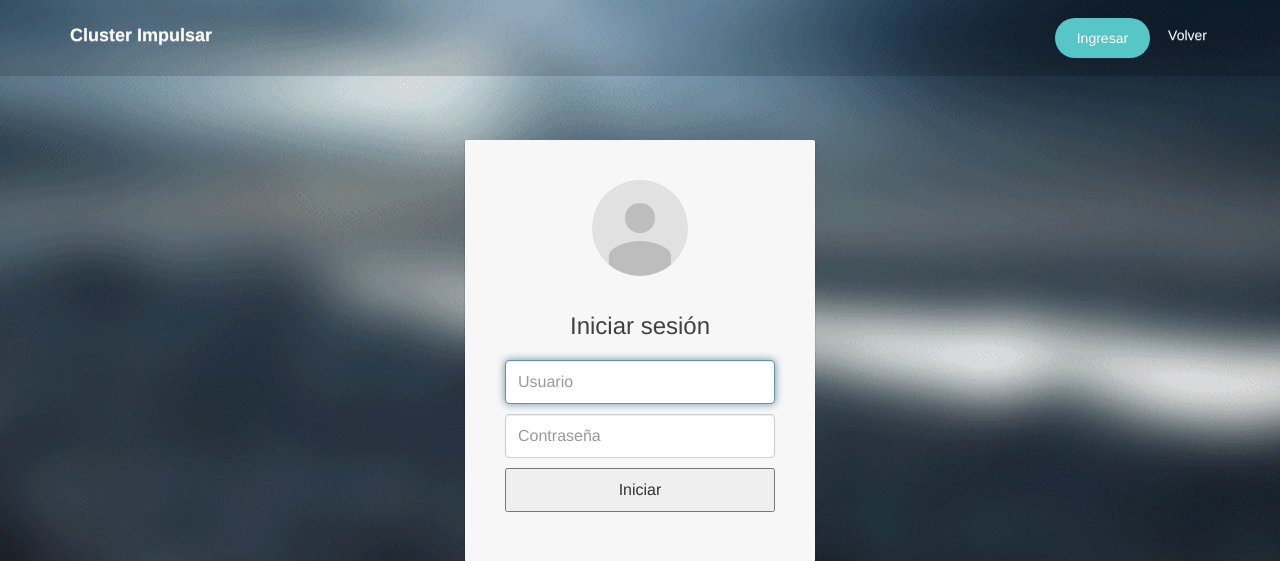
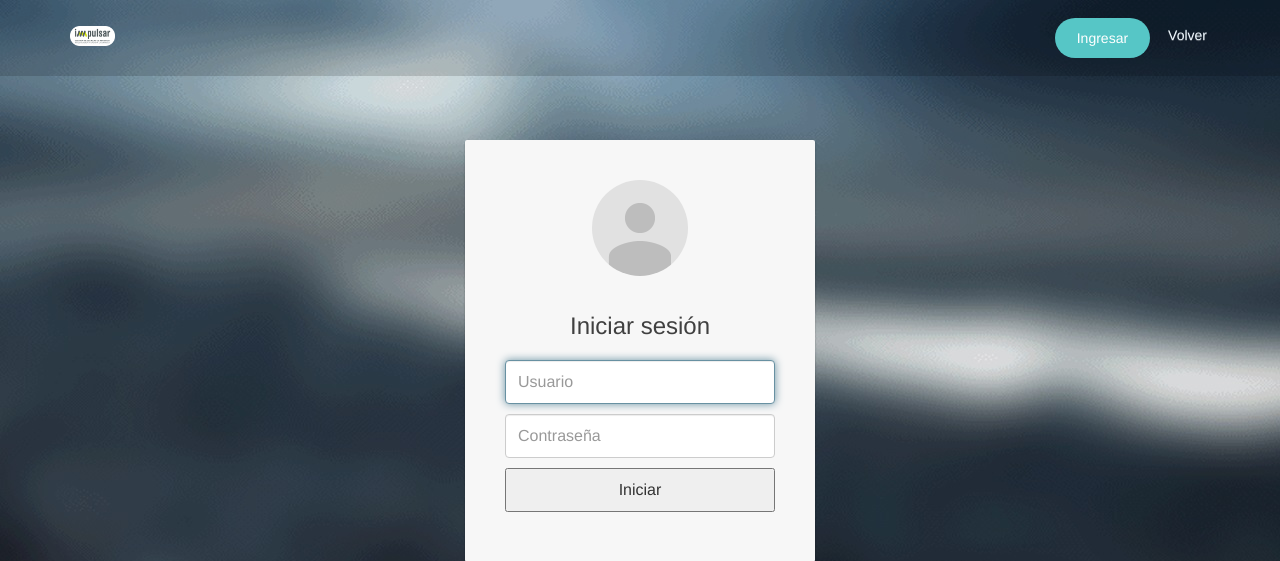
Before and after one commit to Xanfles/Impulsar, a PHP site: page /login.php in a window 1280 px wide. Shown: the top 561 px of the page. Run offline with PHP 8.4, Linux system fonts and the light colour scheme; some libraries are stand-ins or nearby versions; some web fonts are replaced.

Commit message:
logotipo

```diff
--- a/Control/TInscripcion.php
+++ b/Control/TInscripcion.php
@@ -73,6 +73,6 @@ if(isset($_POST["OK"]) && $_POST["OK"]=="Ingresar")
             header("Location:../index.php");
         }
     }
-
+   header("Location:../resumen.php");
 }
 ?>
--- a/index.php
+++ b/index.php
@@ -29,7 +29,8 @@
 	<div>
 		<nav class="navbar navbar-default navbar-fixed-top navigation-clean-search navbar.transparent.navbar-inverse .navbar-inner" style="border-width:0px;-webkit-box-shadow:0px 0px;box-shadow:0px 0px;background-color:rgba(0,0,0,0.15);background-image:-webkit-gradient(linear, 50.00% 0.00%, 50.00% 100.00%, color-stop( 0% , rgba(0,0,0,0.00)),color-stop( 100% , rgba(0,0,0,0.00)));background-image:-webkit-linear-gradient(270deg,rgba(0,0,0,0.00) 0%,rgba(0,0,0,0.00) 100%);background-image:linear-gradient(180deg,rgba(0,0,0,0.00) 0%,rgba(0,0,0,0.00) 100%);">
 			<div class="container">
-				<div class="navbar-header"><a class="navbar-brand navbar-link" href="#" style="color:#ffffff;">Cluster Impulsar</a>
+                            <div class="navbar-header"><a class="navbar-brand navbar-link" href="#" style="color:#ffffff;"><img src="assets/img/logoImpulsarFondo.png" alt="" style="width: 150px;height: 50px;"/>
+</a>
 					<button class="navbar-toggle collapsed" data-toggle="collapse" data-target="#navcol-1"><span class="icon-bar"></span></button>
 				</div>
 				<div class="collapse navbar-collapse" id="navcol-1"><a class="btn btn-default navbar-btn navbar-right action-button" role="button" href="login.php">Ingresar</a></div>
--- a/login.php
+++ b/login.php
@@ -26,7 +26,8 @@
     <div>
         <nav class="navbar navbar-default navbar-fixed-top navigation-clean-search navbar.transparent.navbar-inverse .navbar-inner" style="border-width:0px;-webkit-box-shadow:0px 0px;box-shadow:0px 0px;background-color:rgba(0,0,0,0.15);background-image:-webkit-gradient(linear, 50.00% 0.00%, 50.00% 100.00%, color-stop( 0% , rgba(0,0,0,0.00)),color-stop( 100% , rgba(0,0,0,0.00)));background-image:-webkit-linear-gradient(270deg,rgba(0,0,0,0.00) 0%,rgba(0,0,0,0.00) 100%);background-image:linear-gradient(180deg,rgba(0,0,0,0.00) 0%,rgba(0,0,0,0.00) 100%);">
             <div class="container">
-                <div class="navbar-header"><a class="navbar-brand navbar-link" href="#" style="color:#ffffff;">Cluster Impulsar</a>
+                <div class="navbar-header"><a class="navbar-brand navbar-link" href="#" style="color:#ffffff;"><img src="assets/img/logoImpulsarFondo.png" alt=""/>
+</a>
                     <button class="navbar-toggle collapsed" data-toggle="collapse" data-target="#navcol-1"><span class="icon-bar"></span><span class="icon-bar"></span></button>
                 </div>
                 <div class="collapse navbar-collapse" id="navcol-1">
```
Also changed, not shown: assets/img/logo.png (deleted), assets/img/logoImpulsarFondo.png (added), assets/img/qr.jpg (deleted).
